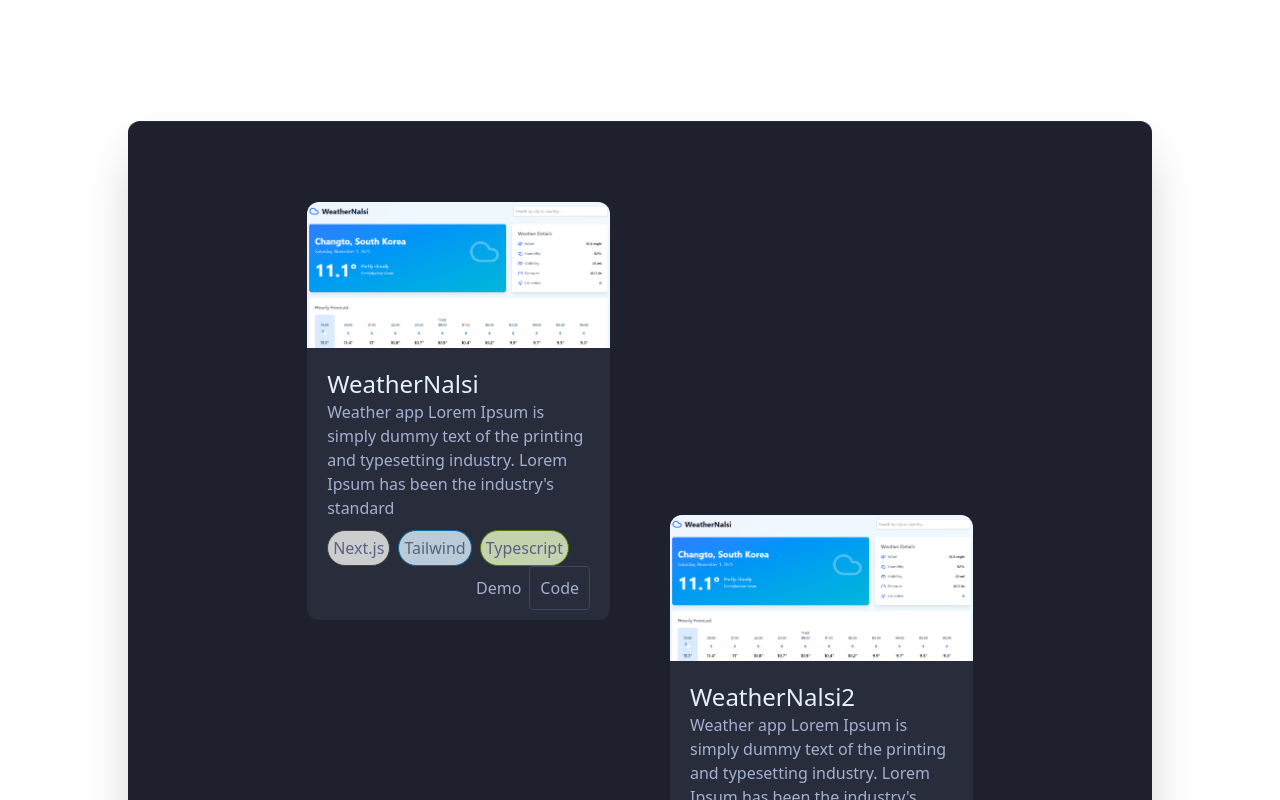
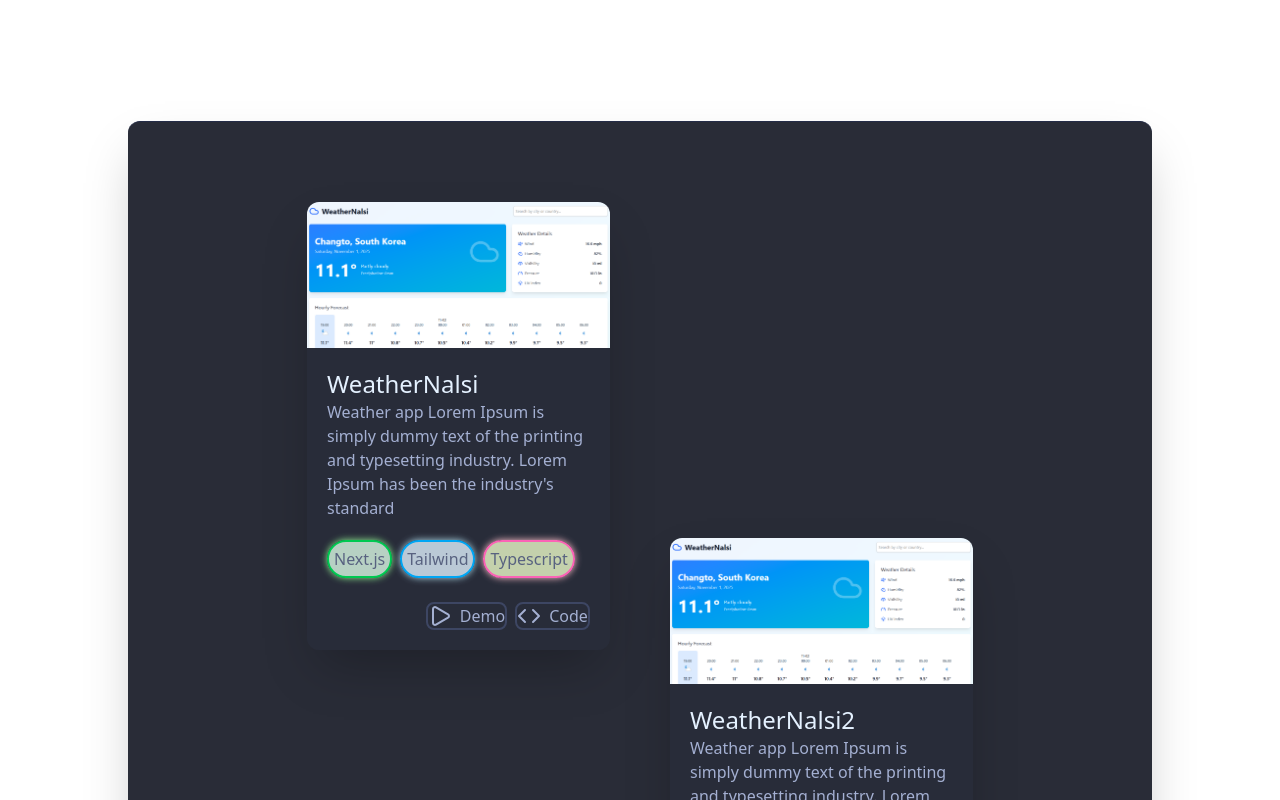
Before and after one commit to PatrykStefaniak/portfolio, a Next.js app: page / in a window 1280 px wide. Shown: the part 1000-1800 px from the top of the page. Built offline with nearby package versions, Linux system fonts and the light colour scheme.

Commit message:
Finished styling cards

```diff
--- a/app/globals.css
+++ b/app/globals.css
@@ -1,16 +1,18 @@
 @import "tailwindcss";
 
 :root {
-  --bg-dark: oklch(0.1 0.025 270);
-  --bg: oklch(0.15 0.025 270);
+  --bg-darker: oklch(0.1 0.025 270);
+  --bg-dark: oklch(0.15 0.025 270);
+  --bg: oklch(0.175 0.025 270);
   --bg-light: oklch(0.2 0.025 270);
   --bg-lighter: oklch(0.3 0.025 270);
   --text: oklch(0.96 0.05 270);
   --text-muted: oklch(0.76 0.05 270);
   --text-dark: oklch(0.50 0.05 270);
   --highlight: oklch(0.5 0.05 270);
+  --border-muted: oklch(0.3 0.05 270);
   --border: oklch(0.4 0.05 270);
-  --border-muted: oklch(0.3 0.05 270);
+  --border-light: oklch(0.5 0.05 270);
   --primary: oklch(0.76 0.1 270);
   --secondary: oklch(0.76 0.1 90);
   --danger: oklch(0.7 0.05 30);
@@ -53,6 +55,12 @@ html, body, #container {
   ) 1;
 }
 
+.animate-fly-from-left, .animate-fly-from-right {
+  animation-fill-mode: forwards;
+  animation-timeline: view();
+  animation-range: entry 0% cover 40%;
+}
+
 @theme {
   --animate-fade-in: fade-in 3s;
 
@@ -60,9 +68,38 @@ html, body, #container {
     0% {
       opacity: 0;
       transform: translateY(-50%);
-    },
+    }
     100% {
-      opacity: translateY(0);
+      transform: translateY(0);
+      opacity: 1;
+    }
+  };
+
+  --animate-fly-from-left: fly-from-left 1s;
+
+  @keyframes fly-from-left {
+    0% {
+      transform: translateX(-100%) rotate(-5deg);
+    }
+    70% {
+      transform: translateX(10%) rotate(5deg);
+    }
+    100% {
+      transform: translateX(0) rotate(-2deg);
+    }
+  }
+
+  --animate-fly-from-right: fly-from-right 1s;
+
+  @keyframes fly-from-right {
+    0% {
+      transform: translateX(300%) rotate(5deg);
+    }
+    70% {
+      transform: translateX(-10%) rotate(-5deg);
+    }
+    100% {
+      transform: translateX(0) rotate(5deg);
     }
   }
 }
--- a/components/three/Home.tsx
+++ b/components/three/Home.tsx
@@ -2,13 +2,13 @@ import Background from "./Background";
 import ProjectList from "./projects/List";
 
 export default function Main() {
-    return <div id="container">
-        <div className="bg-radial-[at_5%_5%] to-(--bg) from-(--bg-dark) fixed inset-0 ">
+    return <div id="container" className="overflow-clip">
+        <div className="bg-radial-[at_5%_5%] to-(--bg-dark) from-(--bg) fixed inset-0 ">
             <Background />
         </div>
         <main className="z-10 relative">
             <section className="w-[90%] sm:w-[55%] mx-auto p-px h-[100vh]">
-                <div className="animate-fade-in sm:w-[60vh] mx-auto py-15 px-5 sm:p-20 bg-(--bg)/90 text-(--text) text-center mt-[25vh] rounded-xl shadow-2xl border-t border-(--border-muted)">
+                <div className="animate-fade-in sm:w-[60vh] mx-auto py-15 px-5 sm:p-20 bg-(--bg-light)/90 text-(--text) text-center mt-[25vh] rounded-xl shadow-2xl border-t border-(--border-muted)">
                     <h1 className="text-lg font-semibold">Hi, I&apos;m Patryk, nice to meet you!</h1>
                     <div>
                         This is my work-in-progress portfolio website.
--- a/components/three/projects/Card.tsx
+++ b/components/three/projects/Card.tsx
@@ -1,43 +1,18 @@
+import LinkButton from "@/components/ui/LinkButton";
 import { Project } from "@/types/types";
+import { Code, Play } from "lucide-react";
 import Image from "next/image";
 
 const technologyColors = {
-    javascript: {
-        border: "border-yellow-700",
-        background: "bg-yellow-100/80",
-    },
-    html: {
-        border: "border-orange-700",
-        background: "bg-orange-100/80",
-    },
-    css: {
-        border: "border-cyan-700",
-        background: "bg-cyan-100/80",
-    },
-    react: {
-        border: "border-cyan-700",
-        background: "bg-cyan-100/80",
-    },
-    "next.js": {
-        border: "border-stone-700",
-        background: "bg-stone-100/80",
-    },
-    "three.js": {
-        border: "border-slate-700",
-        background: "bg-slate-100/80",
-    },
-    "three fiber": {
-        border: "border-cyan-700",
-        background: "bg-cyan-100/80",
-    },
-    tailwind: {
-        border: "border-sky-700",
-        background: "bg-sky-100/80",
-    },
-    default: {
-        border: "border-lime-700",
-        background: "bg-lime-100/80",
-    }
+    javascript: "border-yellow-400 bg-yellow-100/80 shadow-[0_0_7px_yellow]",
+    html: "border-orange-400 bg-orange-100/80 shadow-[0_0_7px_orange]",
+    css: "border-cyan-400 bg-cyan-100/80 shadow-[0_0_7px_cyan]",
+    react: "border-cyan-400 bg-cyan-100/80 shadow-[0_0_7px_cyan]",
+    "next.js": "border-green-500 bg-green-100/80 shadow-[0_0_7px_lightgreen]",
+    "three.js": "border-fuchsia-700 bg-fuchsia-100/80 shadow-[0_0_7px_fuchsia]",
+    "three fiber": "border-cyan-400 bg-cyan-100/80 shadow-[0_0_7px_cyan]",
+    tailwind: "border-sky-500 bg-sky-100/80 shadow-[0_0_7px_lightblue]",
+    default: "border-pink-400 bg-lime-100/80 shadow-[0_0_7px_pink]",
 };
 
 type Technology = keyof typeof technologyColors;
@@ -46,7 +21,7 @@ export default function Card(props: Project) {
     const { header, text, imageAlt, imageSrc, demoUrl, codeUrl, technology }  = props;
 
     return (
-        <div className="bg-(--bg-lighter) rounded-xl overflow-auto">
+        <div className="bg-(--bg-lighter)/70 rounded-xl overflow-auto animate-fly-from-left shadow-2xl">
             <div>
                 <Image
                     className="w-full max-h-40"
@@ -61,15 +36,13 @@ export default function Card(props: Project) {
                 <div>
                     {text}
                 </div>
-                <div className="flex gap-2 my-[10px]">
+                <div className="flex gap-2 my-5">
                     {
                         (technology || []).map((tech, index) => {
-                            const colors = technologyColors[tech.toLowerCase() as Technology] || technologyColors.default;
-                            const bg = colors.background;
-                            const border = colors.border;
+                            const styles = technologyColors[tech.toLowerCase() as Technology] || technologyColors.default;
 
                             return <div
-                                className={`border-1 p-[5px] rounded-full text-(--text-dark) ${bg} ${border}`}
+                                className={`border-2 p-[5px] rounded-full text-(--text-dark) ${styles} cursor-default`}
                                 key={index}
                             >
                                 {tech}
@@ -77,19 +50,20 @@ export default function Card(props: Project) {
                         })
                     }
                 </div>
-                <div className="flex gap-2 flex-row-reverse">
+                <div className="flex gap-2 flex-row-reverse mt-6">
                     <div>
-                        <a
-                            className="border-1 border-(--border) rounded p-[10px]"
-                            href={codeUrl}
-                        >
-                            Code
-                        </a>
+                        <LinkButton
+                            url={codeUrl}
+                            text={"Code"}
+                            icon={<Code/>}
+                        />
                     </div>
                     {demoUrl && (
-                        <div>
-                            <a href={demoUrl}>Demo</a>
-                        </div>
+                        <LinkButton
+                            url={demoUrl}
+                            text={"Demo"}
+                            icon={<Play/>}
+                        />
                     )}
                 </div>
             </div>
--- a/components/three/projects/List.tsx
+++ b/components/three/projects/List.tsx
@@ -3,15 +3,14 @@ import Card from "./Card";
 import { Project } from "@/types/types";
 
 export default function ProjectList() {
-    const gridRowsClass = "grid-rows-[" + (Projects.length * 3 + 1) + "]";
-
     return (
         <section className="p-px">
-            {/* <div className="absolute inset-0 -z-10 bg-red-900/40"></div> */}
-            <div className={"bg-(--bg-light)/95 my-[20vh] mx-auto w-[80vw] py-20 rounded-xl animate-fade-in shadow-2xl border-t border-(--border-muted)"}>
-                <div className={`sm:w-[65%] mx-auto gap-x-15 grid grid-cols-2 ${gridRowsClass} grid-flow-row`}>
+            <div className={"bg-(--bg-light)/90 my-[20vh] mx-auto w-[80vw] py-20 rounded-xl shadow-2xl border-t border-(--border-muted)"}>
+                <div className={`sm:w-[65%] mx-auto gap-x-15 grid grid-cols-2 grid-flow-row`}>
                     {(Projects as Project[]).map((project, index) => {
-                        const col = index == 0 || index % 2 == 0 ? "col-start-1" : "col-start-2";
+                        const col = index == 0 || index % 2 == 0
+                            ? "col-start-1 animate-fly-from-left"
+                            : "col-start-2 animate-fly-from-right";
 
                         return (
                             <div
--- /dev/null
+++ b/components/ui/LinkButton.tsx
@@ -0,0 +1,23 @@
+import { ReactNode } from "react";
+
+type LinkButtonProps = {
+    url: string,
+    icon?: ReactNode,
+    text: string
+};
+
+export default function LinkButton(props: LinkButtonProps) {
+    const {url, icon, text} = props;
+
+    return (
+        <div>
+            <a
+                href={url}
+                className="flex gap-2 border-2 p-[7] rounded-lg border-(--border) hover:bg-(--bg-lighter) hover:border-(--text-dark)"
+            >
+                {icon}
+                {text}
+            </a>
+        </div>
+    );
+}
--- a/package.json
+++ b/package.json
@@ -13,6 +13,7 @@
     "@react-three/drei": "^10.7.6",
     "@react-three/fiber": "^9.4.0",
     "@types/three": "^0.180.0",
+    "lucide-react": "^0.552.0",
     "next": "16.0.0",
     "react": "19.2.0",
     "react-dom": "19.2.0",
```
Also changed, not shown: 1 other file (tests, documents, lock files or other folders).
